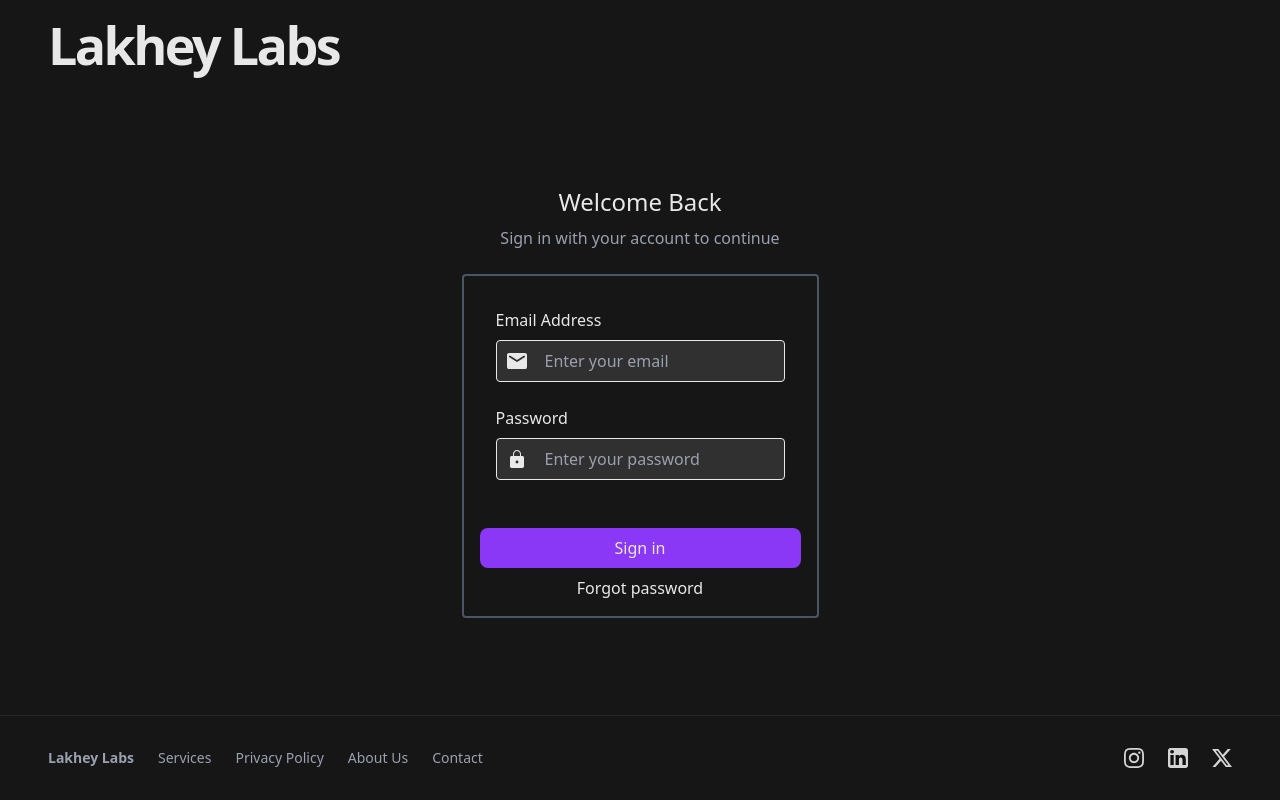
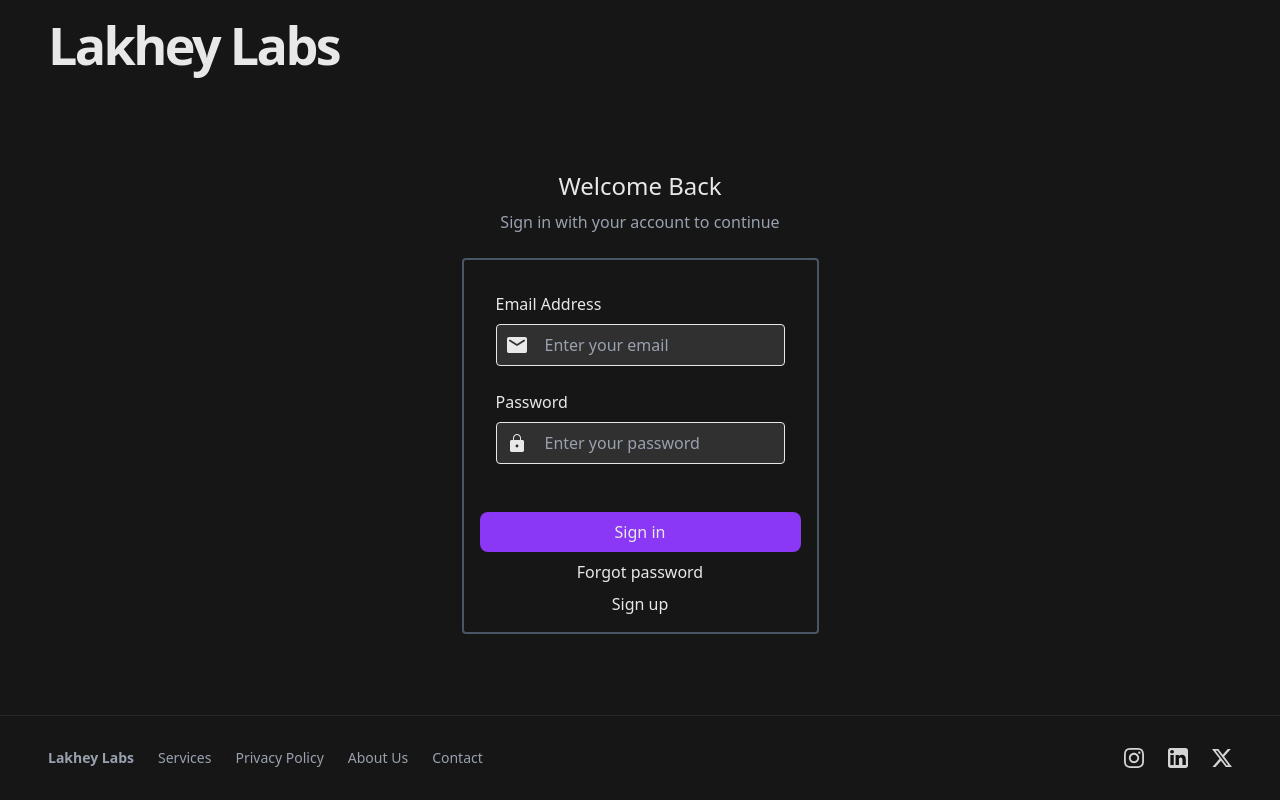
Before and after one commit to B33pl0p/instapasa-frontend, a Next.js app: page /login in a window 1280 px wide. Built offline with nearby package versions, Linux system fonts and the light colour scheme.

Commit message:
added sign up button on login page

```diff
--- a/app/(auth)/login/page.tsx
+++ b/app/(auth)/login/page.tsx
@@ -1,3 +1,4 @@
+import Link from "next/link";
 
 export default function LoginPage() {
   return (
@@ -42,6 +43,10 @@
         <div className="flex flex-col gap-2 self-stretch">
           <button className="px-4 py-2 gap-2 items-center rounded-lg bg-[#8A38F5]">Sign in</button>
           <button>Forgot password</button>
+          <Link
+          href="/signup" className="text-center">
+          <button>Sign up</button>
+          </Link>
         </div>
 
       </div>
```
